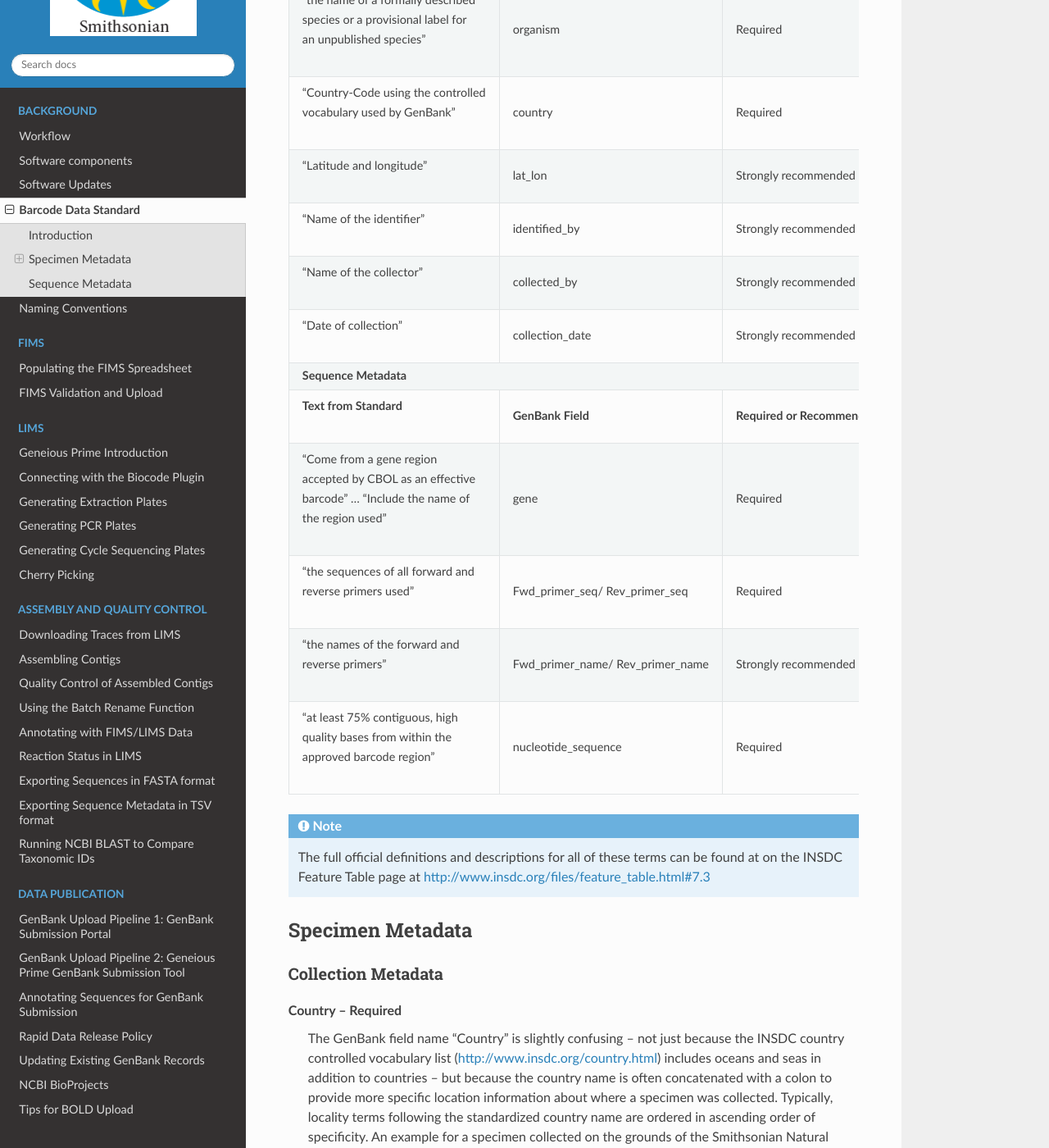
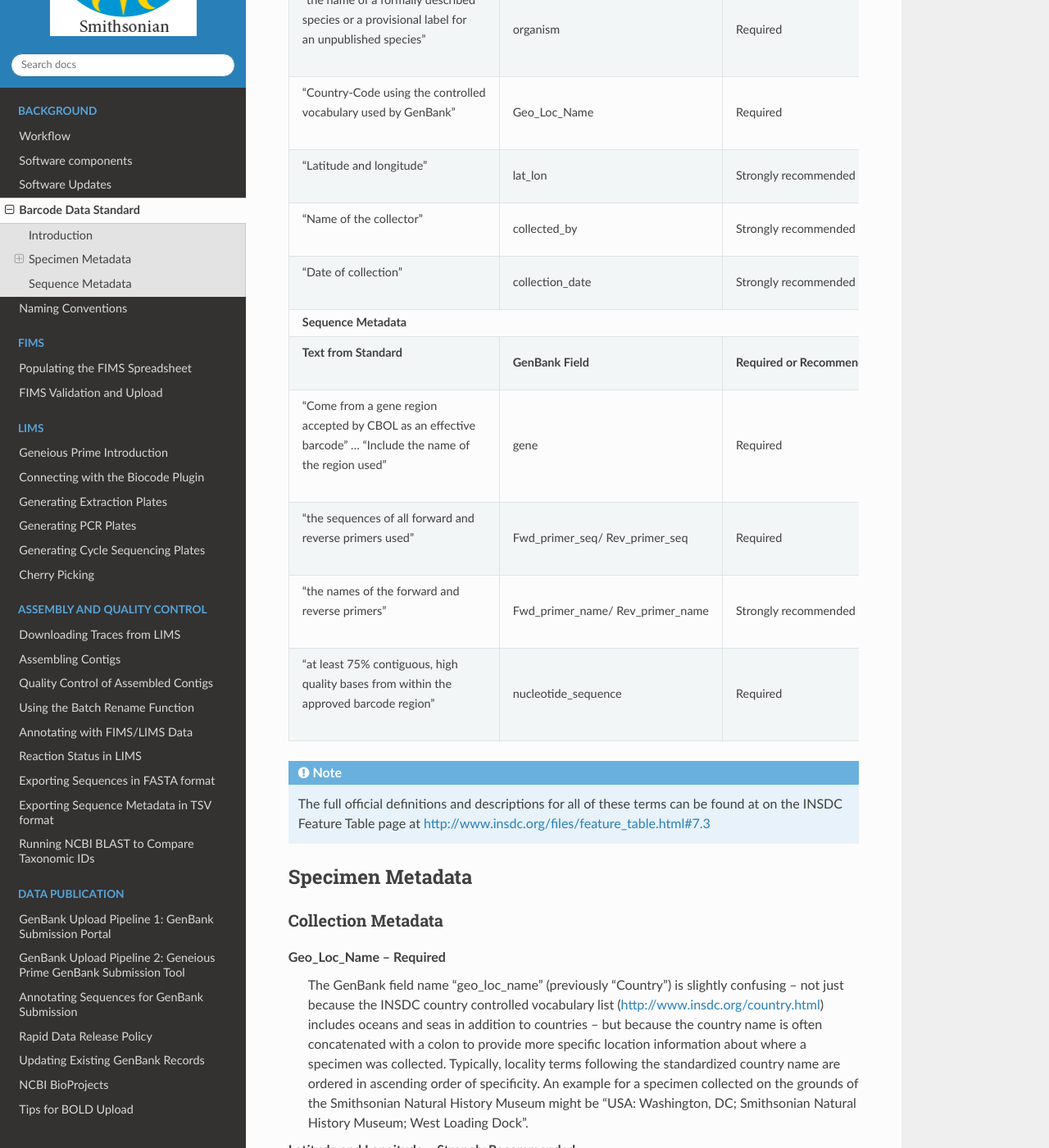
Before and after one commit to SIBarcodeNetwork/ReadtheDocsMaster, a Sphinx documentation site: the page built from Docs/barcode_data_standard.rst, in a window 1280 px wide and 1400 px high, scrolled down 759 px. Shown: the whole window at 82% size. Built offline with Sphinx 7.4.7 and the Read the Docs theme 3.1.0, drawn with Linux system fonts in a browser that asks for light colours; some of the changed text lies outside the part shown.

Commit message:
Update barcode_data_standard.rst

```diff
--- a/Docs/barcode_data_standard.rst
+++ b/Docs/barcode_data_standard.rst
@@ -23,12 +23,10 @@
 | | species or a provisional label for   |                     |                              |
 | | an unpublished species"              |                     |                              |
 +----------------------------------------+---------------------+------------------------------+
-| | "Country-Code using the controlled   | country             | Required                     |
+| | "Country-Code using the controlled   | Geo_Loc_Name        | Required                     |
 | | vocabulary used by GenBank"          |                     |                              |
 +----------------------------------------+---------------------+------------------------------+
 | | "Latitude and longitude"             | lat_lon             | Strongly recommended         |
-+----------------------------------------+---------------------+------------------------------+
-| | "Name of the identifier"             | identified_by       | Strongly recommended         |
 +----------------------------------------+---------------------+------------------------------+
 | | "Name of the collector"              | collected_by        | Strongly recommended         |
 +----------------------------------------+---------------------+------------------------------+
@@ -64,8 +62,8 @@
 Collection Metadata
 ~~~~~~~~~~~~~~~~~~~
 
-Country -- Required
-	The GenBank field name “Country” is slightly confusing -- not just because the INSDC country controlled vocabulary list (http://www.insdc.org/country.html) includes oceans and seas in addition to countries -- but because the country name is often concatenated with a colon to provide more specific location information about where a specimen was collected. Typically, locality terms following the standardized country name are ordered in ascending order of specificity. An example for a specimen collected on the grounds of the Smithsonian Natural History Museum might be "USA: Washington, DC; Smithsonian Natural History Museum; West Loading Dock".
+Geo_Loc_Name -- Required
+	The GenBank field name “geo_loc_name” (previously "Country") is slightly confusing -- not just because the INSDC country controlled vocabulary list (http://www.insdc.org/country.html) includes oceans and seas in addition to countries -- but because the country name is often concatenated with a colon to provide more specific location information about where a specimen was collected. Typically, locality terms following the standardized country name are ordered in ascending order of specificity. An example for a specimen collected on the grounds of the Smithsonian Natural History Museum might be "USA: Washington, DC; Smithsonian Natural History Museum; West Loading Dock".
 
 Latitude and Longitude -- Strongly Recommended
 	The geographical coordinates of the location of where a specimen was collected are stored in the “lat_lon” field in decimal format. GenBank uses the specific format "d[d.dddd] N|S d[dd.dddd] W|E". An example of this is "38.891262 N 77.026093 W" for the Smithsonian Natural History Museum.
@@ -102,8 +100,6 @@
 Organism -- Required
 	The scientific name of the organism that provided the sequenced genetic material. The text from the data standard reads "the name of a formally described species or a provisional label for an unpublished species", which allows for the exception of allowing for organism names only identified to the Order or Family level. It is recommended by GenBank to give provisional names the values of the specimen voucher for reproducibility reasons.
 
-Identifier Name -- Highly Recommended
-	The name of the person(s) or institute that identified the specimen. Just as with Collector Name, GenBank does not provide any guidance on how to structure name ("Give Name Surname" vs. "Surname, Given Name") or how to group multiple names, but at least be consistent.
 
 Sequence Metadata
 -----------------
```
